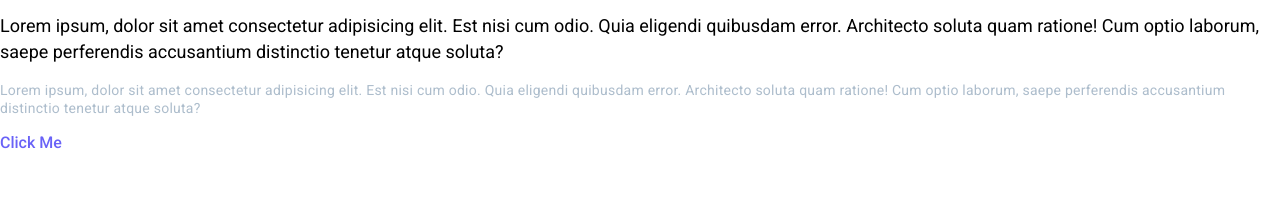
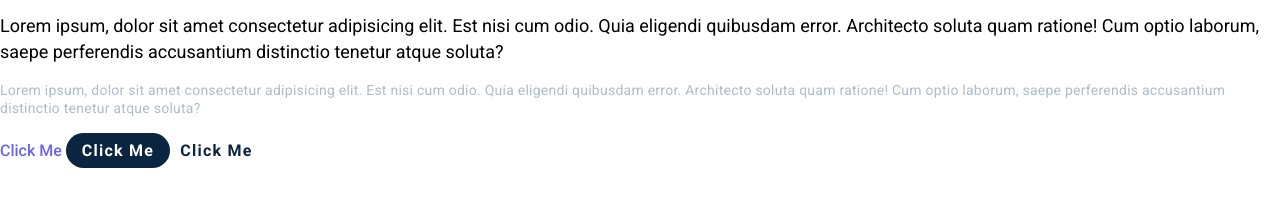
Before and after one commit to NikolozKereselidze/Swipe-Project, a plain HTML site: page index.html in a window 1280 px wide. Shown: the part 337-544 px from the top of the page. Drawn offline with Linux system fonts and the light colour scheme; a web font is replaced by a local one.

Commit message:
add: Button styles

```diff
--- a/index.css
+++ b/index.css
@@ -19,6 +19,7 @@
   --p-height: 26px;
   --secondary-text-size: 14px;
   --secondary-text-height: 18px;
+  --button-size: 16px;
 
   /* SPACING */
   --spacing-sm: 8px;
@@ -31,6 +32,9 @@
   --purple-2: #7000ff;
   --blue-1: #00d4ff;
   --primary-accent: #0a2540;
+
+  /* BUTTON COLORS */
+  --primary-button-hover: #6d7aa8;
 
   /* BACKGROUND COLORS */
   --bg-white: #fff;
@@ -125,3 +129,37 @@ a:hover {
   line-height: var(--secondary-text-height);
   letter-spacing: 0.25px;
 }
+
+.primary-button,
+.secondary-button {
+  font-family: var(--body-font);
+  font-size: var(--button-size);
+  font-weight: bold;
+  letter-spacing: 1.25px;
+
+  border-radius: 20px;
+  border: none;
+  cursor: pointer;
+  transition: all 0.25s ease;
+}
+
+.primary-button {
+  color: var(--text-light);
+
+  padding: var(--spacing-sm) var(--spacing-md);
+  background-color: var(--primary-accent);
+}
+
+.primary-button:hover {
+  background-color: var(--primary-button-hover);
+}
+
+.secondary-button {
+  color: var(--primary-accent);
+
+  background-color: transparent;
+}
+
+.secondary-button:hover {
+  opacity: 0.75;
+}
--- a/index.html
+++ b/index.html
@@ -34,5 +34,7 @@
       soluta?
     </p>
     <a href="Click Me">Click Me</a>
+    <button class="primary-button">Click Me</button>
+    <button class="secondary-button">Click Me</button>
   </body>
 </html>
```
